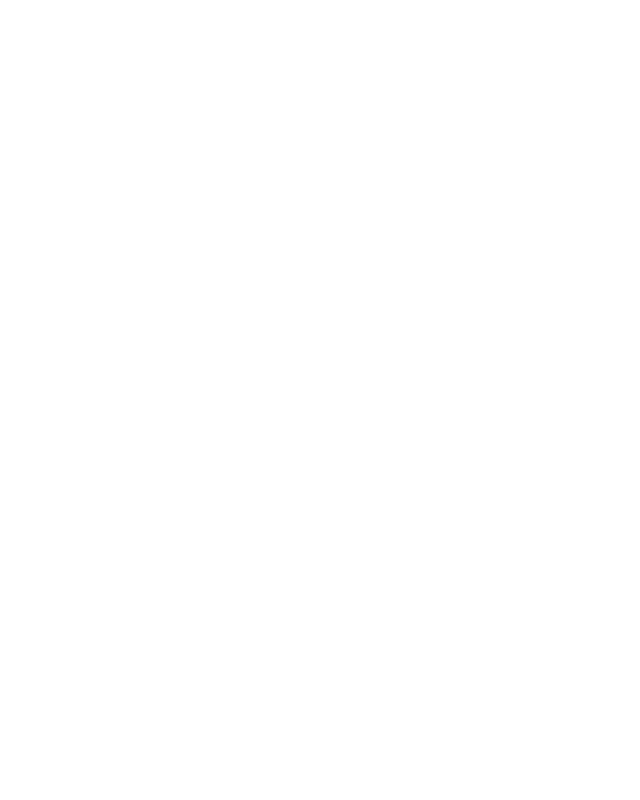
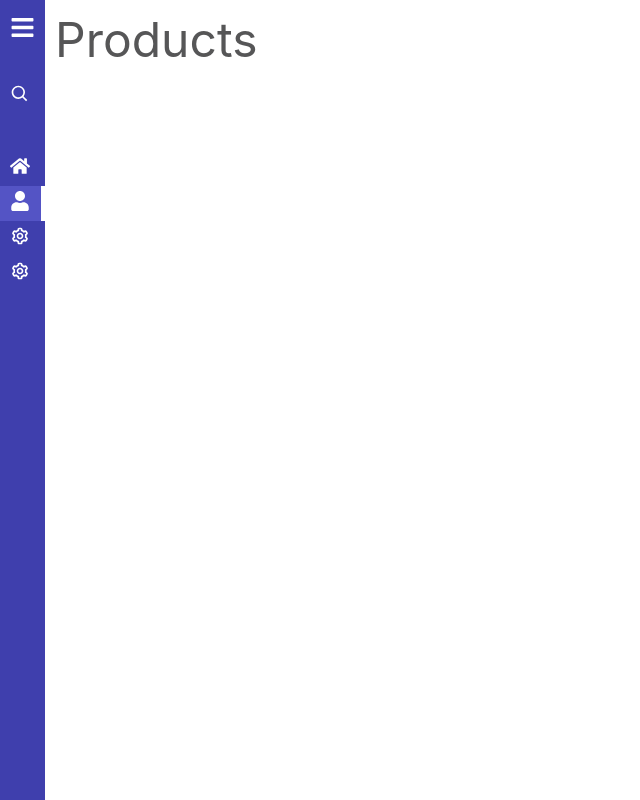
Before and after one commit to enmanuel93/GNB.InternationalBussinessMen, a React (Create React App) app in the folder GNB.Client/gnb_client/: page /products in a window 1280 px wide. Shown: the whole page, without its empty margins (0-640 px from the left). Built offline with nearby package versions, Linux system fonts and the light colour scheme.

Commit message:
feat: add new route config file and types file

```diff
--- a/GNB.Client/gnb_client/package.json
+++ b/GNB.Client/gnb_client/package.json
@@ -12,8 +12,11 @@
     "@types/react": "^18.0.0",
     "@types/react-dom": "^18.0.0",
     "axios": "^0.27.2",
+    "framer-motion": "^7.0.0",
     "react": "^18.2.0",
     "react-dom": "^18.2.0",
+    "react-icons": "^4.4.0",
+    "react-router-dom": "^6.3.0",
     "react-scripts": "5.0.1",
     "typescript": "^4.4.2",
     "web-vitals": "^2.1.0"
--- a/GNB.Client/gnb_client/src/App.css
+++ b/GNB.Client/gnb_client/src/App.css
@@ -1,38 +1,98 @@
-.App {
-  text-align: center;
+* {
+  margin: 0;
+  padding: 0;
+  box-sizing: border-box;
 }
 
-.App-logo {
-  height: 40vmin;
-  pointer-events: none;
+a{
+  text-decoration: none;
 }
 
-@media (prefers-reduced-motion: no-preference) {
-  .App-logo {
-    animation: App-logo-spin infinite 20s linear;
-  }
+.main-container{
+  display: flex;
 }
 
-.App-header {
-  background-color: #282c34;
-  min-height: 100vh;
-  display: flex;
-  flex-direction: column;
-  align-items: center;
-  justify-content: center;
-  font-size: calc(10px + 2vmin);
+.title{
+  font-size: 3rem;
+  display: grid;
+  place-items: center;
+  color:rgb(86, 86, 87)
+}
+
+.active {
+  border-right: 4px solid white;
+  background: rgb(84, 84, 197);
+}
+
+main{
+  padding: 10px;
+}
+
+
+.sidebar {
+  background: rgb(63, 63, 173);
+  color: white;
+  height: 100vh;
+  overflow-y: auto;
+}
+
+.routes {
   color: white;
 }
 
-.App-link {
-  color: #61dafb;
+.top_section {
+  display: flex;
+  align-items: center;
+  justify-content: space-between;
+  padding: 15px 10px;
+}
+.logo {
+  font-size: 30px;
+  line-height: 0;
 }
 
-@keyframes App-logo-spin {
-  from {
-    transform: rotate(0deg);
-  }
-  to {
-    transform: rotate(360deg);
-  }
+.search {
+  display: flex;
+  align-items: center;
+  margin: 20px 0px 40px 0px;
+  height: 30px;
+  padding: 10px;
 }
+
+.search input {
+  border: none;
+  margin-left: 10px;
+  border-radius: 5px;
+  background: rgb(238, 238, 238);
+
+}
+
+.search_icon {
+  font-size: 20px;
+}
+
+.link{
+  display: flex;
+  color: white;
+  gap: 10px;
+  padding: 5px 10px;
+}
+
+.link:hover {
+  border-right: 4px solid white;
+  background: rgb(84, 84, 197);
+  transition: 0.2s cubic-bezier(0.6, -0.28, 0.735, 0.045);
+}
+
+.link_text{
+  white-space: nowrap;
+  font-size: 18px;
+}
+
+.bars{
+  font-size: 25px;
+}
+
+.icon{
+  font-size: 20px;
+}
--- a/GNB.Client/gnb_client/src/App.tsx
+++ b/GNB.Client/gnb_client/src/App.tsx
@@ -1,9 +1,25 @@
-import React from 'react';
+import "./App.css";
+import React from "react";
+import { BrowserRouter as Router, Routes, Route } from "react-router-dom";
+import Sidebar from "./components/Sidebar";
+import Home from "./pages/Home";
+import Products from "./pages/Products";
+import Transactions from "./pages/Transactions";
+import Rates from "./pages/Rates";
 
 function App() {
   return (
     <>
-
+      <Router>
+        <Sidebar>
+          <Routes>
+            <Route path="/" element={<Home />} />
+            <Route path="/products" element={<Products />} />
+            <Route path="/rates" element={<Rates />} />
+            <Route path="/transactions" element={<Transactions />} />
+          </Routes>
+        </Sidebar>
+      </Router>
     </>
   );
 }
--- a/GNB.Client/gnb_client/src/components/Sidebar.tsx
+++ b/GNB.Client/gnb_client/src/components/Sidebar.tsx
@@ -1,11 +1,92 @@
-import React from 'react';
+import React, { useState } from "react";
+import { AnimatePresence, motion } from "framer-motion";
+import { FaBars, FaHome, FaUser } from "react-icons/fa";
+import { BiCog, BiSearch } from "react-icons/bi";
+import { NavLink } from "react-router-dom";
+import { RoutesConfig } from "../utils/Routes-config";
+import {inputAnimation, showAnimation} from "../types/animation-config";
 
-function Sidebar() {
-    return (
-        <div>
+type PropSidebar = {
+  children: any;
+};
 
+const Sidebar = ({ children }: PropSidebar) => {
+  const [isOpen, setIsOpen] = useState<boolean>(false);
+
+  const toggle = () => setIsOpen(!isOpen);
+
+  return (
+    <div className="main-container">
+      <motion.div
+        animate={{
+          width: isOpen ? "200px" : "45px",
+          transition: {
+            duration: 0.5,
+            type: "spring",
+            damping: 10,
+          },
+        }}
+        className="sidebar"
+      >
+        <div className="top_section">
+          {isOpen && (
+            <motion.h1
+              variants={showAnimation}
+              initial="hidden"
+              animate="show"
+              exit="hidden"
+              className="logo"
+            >
+              GNB
+            </motion.h1>
+          )}
+          <div className="bars">
+            <FaBars onClick={toggle} />
+          </div>
         </div>
-    );
-}
+
+        <div className="search">
+          <div className="search_icon">
+            <BiSearch />
+          </div>
+
+          <AnimatePresence>
+            {isOpen && (
+              <motion.input
+                initial="hidden"
+                animate="show"
+                exit="hidden"
+                variants={inputAnimation}
+                placeholder="Search..."
+              />
+            )}
+          </AnimatePresence>
+        </div>
+
+        <section className="routes">
+          {RoutesConfig.map((route) => (
+            <NavLink to={route.path} key={route.name} className="link">
+              <div className="icon">{route.icon}</div>
+              <AnimatePresence>
+                {isOpen && (
+                  <motion.div
+                    variants={showAnimation}
+                    initial="hidden"
+                    animate="show"
+                    exit="hidden"
+                    className="link_text"
+                  >
+                    {route.name}
+                  </motion.div>
+                )}
+              </AnimatePresence>
+            </NavLink>
+          ))}
+        </section>
+      </motion.div>
+      <main>{children}</main>
+    </div>
+  );
+};
 
 export default Sidebar;
--- /dev/null
+++ b/GNB.Client/gnb_client/src/pages/Home.tsx
@@ -0,0 +1,9 @@
+import React from 'react';
+
+function Home() {
+    return (
+        <div className='title'>Home</div>
+    );
+}
+
+export default Home;
--- a/GNB.Client/gnb_client/src/pages/Products.tsx
+++ b/GNB.Client/gnb_client/src/pages/Products.tsx
@@ -2,9 +2,7 @@
 
 function Products() {
     return (
-        <div>
-
-        </div>
+        <div className='title'>Products</div>
     );
 }
 
--- /dev/null
+++ b/GNB.Client/gnb_client/src/pages/Rates.tsx
@@ -0,0 +1,9 @@
+import React from 'react';
+
+function Rates() {
+    return (
+        <div className='title'>Rates</div>
+    );
+}
+
+export default Rates;
--- /dev/null
+++ b/GNB.Client/gnb_client/src/pages/Transactions.tsx
@@ -0,0 +1,9 @@
+import React from 'react';
+
+function Transactions() {
+    return (
+        <div className='title'>Transactions</div>
+    );
+}
+
+export default Transactions;
--- /dev/null
+++ b/GNB.Client/gnb_client/src/types/animation-config.ts
@@ -0,0 +1,31 @@
+export const inputAnimation = {
+  hidden: {
+    width: 140,
+    padding: 0,
+  },
+  show: {
+    with: "140px",
+    padding: "5px 10px",
+    opacity: 1,
+    transition: {
+      duration: 0.2,
+    },
+  },
+};
+
+export const showAnimation = {
+  hidden: {
+    width: 0,
+    opacity: 0,
+    transition: {
+      duration: 0.5,
+    },
+  },
+  show: {
+    with: "auto",
+    opacity: 1,
+    transition: {
+      duration: 0.2,
+    },
+  },
+};
--- /dev/null
+++ b/GNB.Client/gnb_client/src/utils/Routes-config.tsx
@@ -0,0 +1,22 @@
+import { BiCog } from "react-icons/bi";
+import { FaHome, FaUser } from "react-icons/fa";
+
+
+export const RoutesConfig = [
+  { path: "/", name: "Home", icon: <FaHome /> },
+  {
+    path: "/products",
+    name: "Products",
+    icon: <FaUser />,
+  },
+  {
+    path: "/rates",
+    name: "Rates",
+    icon: <BiCog />,
+  },
+  {
+    path: "/transactions",
+    name: "Transactions",
+    icon: <BiCog />,
+  },
+];
```
Also changed, not shown: 2 other files (tests, documents, lock files or other folders).
